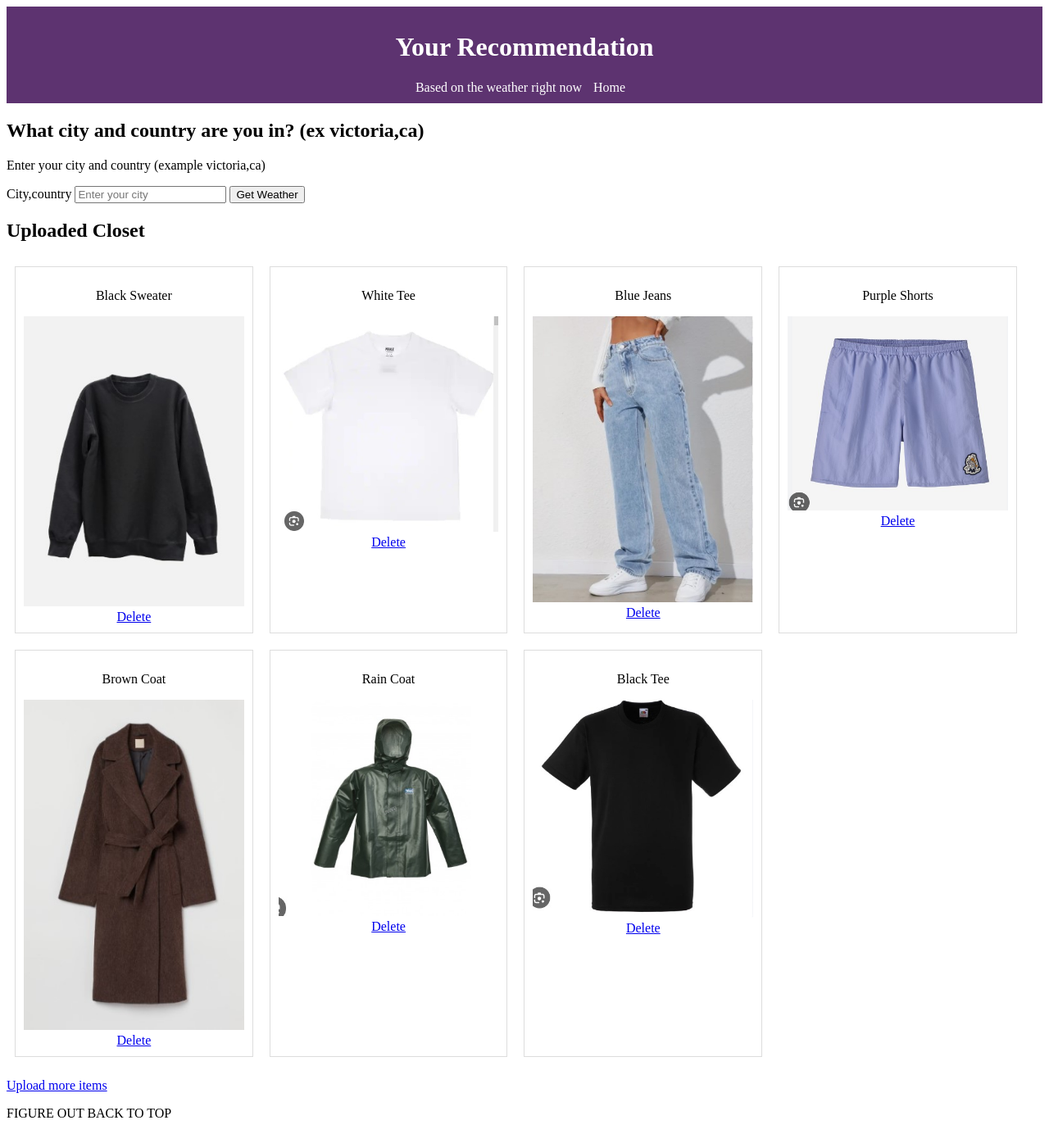
After one commit to HGummerson/clothing_choice_web_app, a Flask app: template templates/recommendation.html in a window 1280 px wide. The commit adds this page. Shown: the whole page at 82% size. Run offline with Flask 3, Linux system fonts and the light colour scheme; the template is opened without the code that fills it: values that come from a table or form of the project are taken from there, others are empty.

Commit message:
adding ignore and reccomend page

```diff
--- a/app.py
+++ b/app.py
@@ -19,11 +19,13 @@ app.config['UPLOAD_FOLDER'] = os.path.join('static','uploads')
 db.init_app(app)
 migrate = Migrate(app,db)
 
+# Home page
 @app.route('/')
 def index():
     items = Item.query.all()
     return render_template('index.html',items=items)
 
+# Upload clothing page
 @app.route('/upload', methods=['GET','POST'])
 def upload():
     if request.method == 'POST':
@@ -48,6 +50,7 @@ def upload():
 def allowed_file(filename):
     return '.' in filename and filename.rsplit('.', 1)[1].lower() in {'jpg', 'jpeg', 'png', 'gif'}
 
+# Delete clothing button
 @app.route('/delete/<int:item_id>', methods=['GET'])
 def delete_item(item_id):
     item = Item.query.get(item_id)
@@ -58,6 +61,7 @@ def delete_item(item_id):
 
     return redirect(url_for('index'))
 
+# View weather page
 @app.route('/weather', methods=['GET','POST'])
 def weather():
     form = WeatherForm()
@@ -88,6 +92,11 @@ def get_weather(city):
     weather_data = response.json()
     return weather_data
 
+# get recommendation page
+@app.route('/recommendation', methods=['GET', 'POST'])
+def generate_recommendation():
+    return
+
 if __name__ == '__main__':
     with app.app_context():
         db.create_all()
--- a/templates/index.html
+++ b/templates/index.html
@@ -26,7 +26,7 @@
     <main>
         <section>
             <h1>Welcome to Your Online Closet!</h1>
-            <button type="submit" class="button1"> Get Recommendation </button>
+            <button type="submit" class="button1" href="/recommendation"> Get Recommendation </button>
         </section>
     </main>
     <h2>Uploaded Closet</h2>
--- /dev/null
+++ b/templates/recommendation.html
@@ -0,0 +1,55 @@
+<!-- templates/recommendation.html -->
+<!DOCTYPE html>
+<html lang="en">
+<head>
+    <meta charset="UTF-8">
+    <meta http-equiv="X-UA-Compatible" content="IE=edge">
+    <meta name="viewport" content="width=device-width, initial-scale=1.0">
+    <link rel="stylesheet" type="text/css" href="{{ url_for('static', filename='styles.css') }}">
+    <title>Recommendation</title>
+</head>
+<body>
+    <!-- Header -->
+    <header>
+        <h1>Your Recommendation</h1>
+        <nav>
+            <ul>
+                <ul>
+                    <li><a>Based on the weather right now</a></li>
+                    <li class="home-button"><a href="/" class="button-link">Home</a></li>
+            </ul>
+        </nav>
+    </header>
+
+    <!-- Main Content -->
+    <main>
+        <section>
+            <h1>What city and country are you in? (ex victoria,ca) </h1>
+            <p > Enter your city and country (example victoria,ca)</p>
+            <form method="post" action="{{ url_for('weather') }}">
+            {{ form.hidden_tag() }}
+            {{ form.city.label }}
+            {{ form.city }}
+            {{ form.submit }}
+        </form>
+        </section>
+    </main>
+    <h2>Uploaded Closet</h2>
+    <div class="item-container">
+    {% for item in items %}
+        <div class="item-box">
+            <p>{{ item.description }}</p>
+            <img src="{{ url_for('static', filename='uploads/' + item.file_name) }}" alt="Uploaded Image">
+            <a href="{{ url_for('delete_item', item_id=item.id) }}">Delete</a>
+        </div>
+    {% endfor %}
+    </div>
+    <p><a href="{{ url_for('upload') }}">Upload more items</a></p>
+
+    <!-- Footer -->
+    <footer>
+        <p>FIGURE OUT BACK TO TOP</p>
+    </footer>
+
+</body>
+</html>
```
Also changed, not shown: 2 other files.
